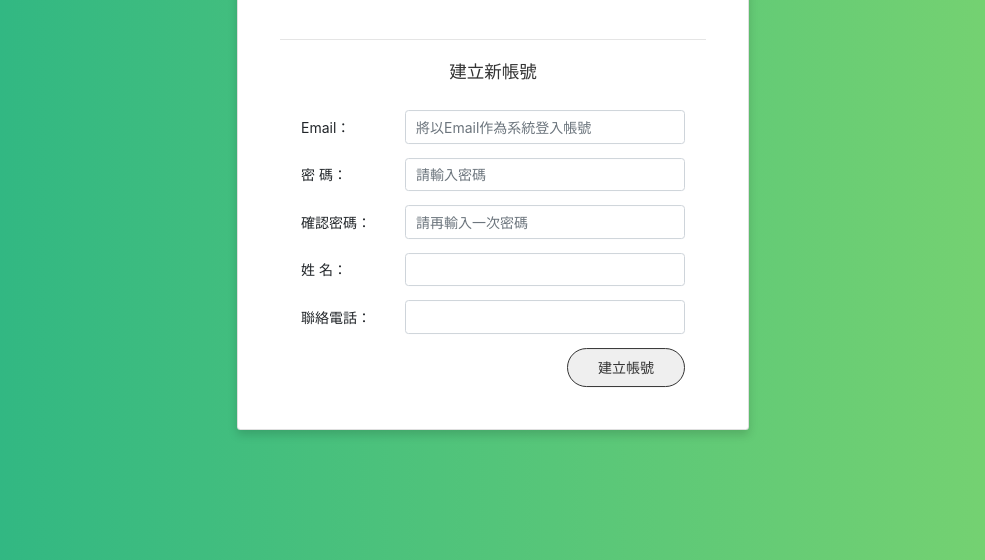
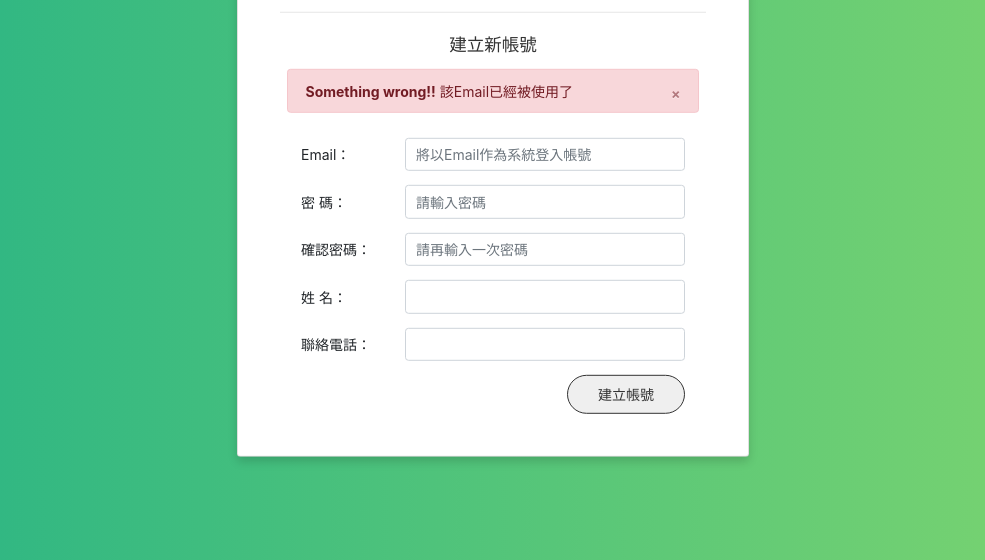
Before and after one commit to properwork-studio/aiot_final_frontend, a website: page init_account.html in a window 1280 px wide. Shown: the part 240-800 px from the top of the page, without its empty margins (147-1132 px from the left). Drawn offline with nearby package versions, Linux system fonts and the light colour scheme.

Commit message:
Adding alert box to init_account page for the email duplication case

```diff
--- a/init_account.html
+++ b/init_account.html
@@ -19,6 +19,14 @@
         <p class="text-center custom-text my-2 mb-4">遠端關心長輩的遠端關心長輩的好幫手</p>
         <hr class="my-4 mb-4 w-100">
         <h3 class="h5 text-center custom-heading">建立新帳號</h3>
+        <div class="px-2 alert-box">
+          <div class="alert alert-danger alert-dismissible fade show mb-1 mt-2" role="alert">
+            <strong>Something wrong!!</strong> 該Email已經被使用了
+            <button type="button" class="close" data-dismiss="alert" aria-label="Close">
+              <span aria-hidden="true">&times;</span>
+            </button>
+          </div>
+        </div>
         <form action="init_members.html" class="pt-4 px-4 d-flex flex-column">
           <div class="form-group row">
             <label for="email" class="col-md-3 col-sm-4 col-form-label">Email：</label>
```
